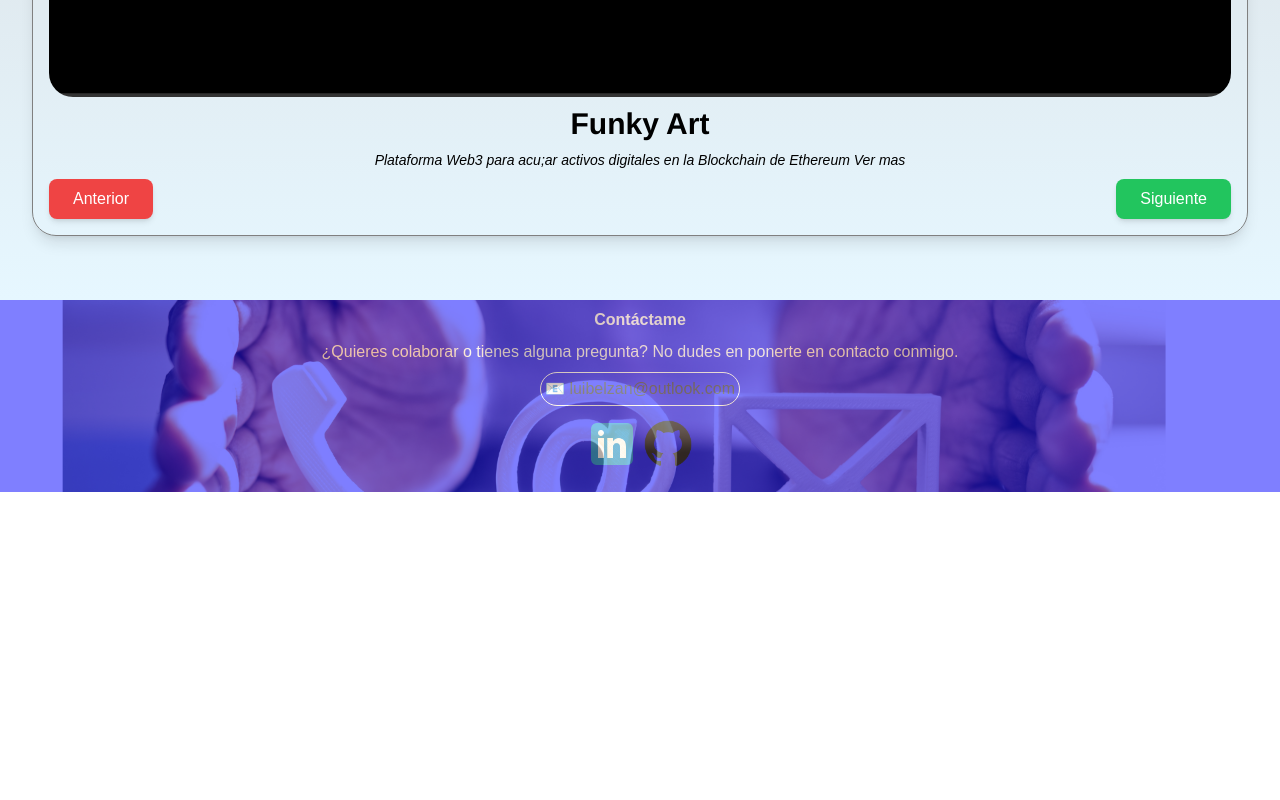
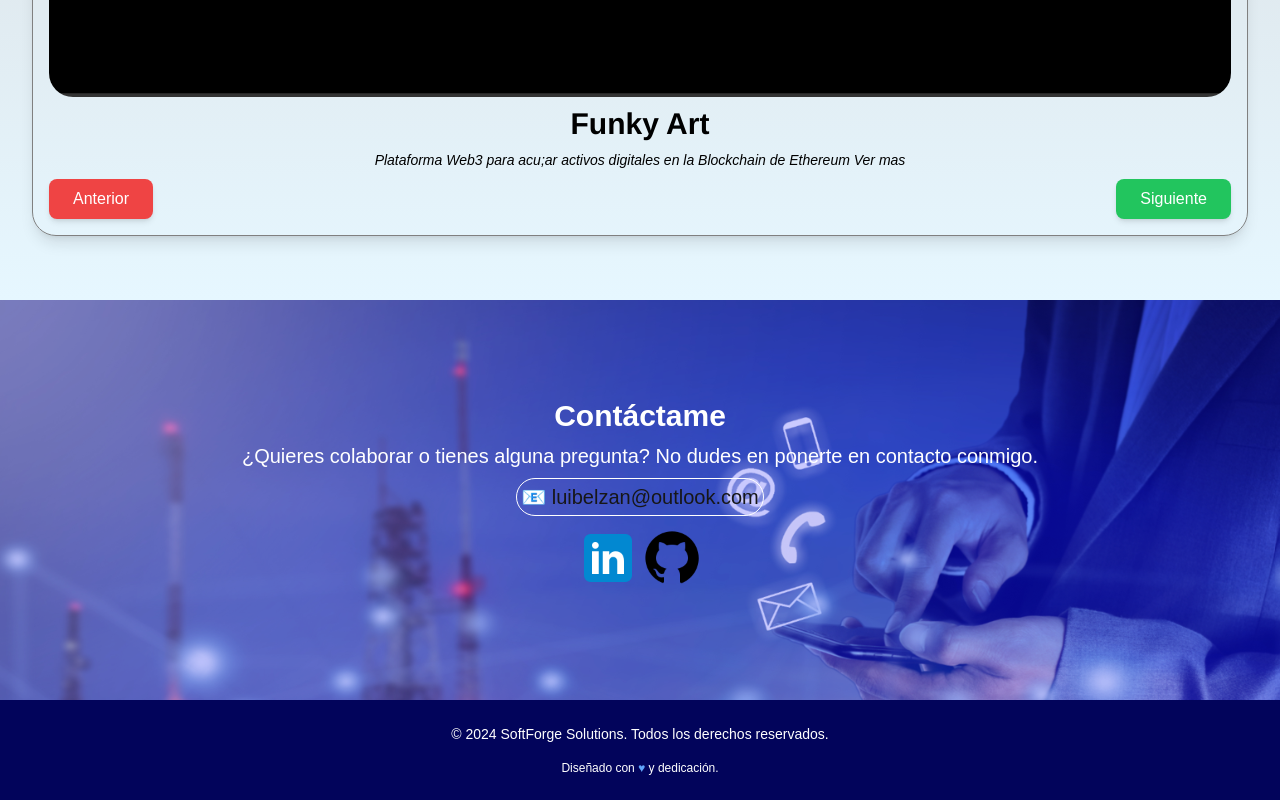
Before and after one commit to luibelzan/personal-portfolio, a Next.js app: page / in a window 1280 px wide. Shown: the part 2261-3061 px from the top of the page. Before the commit the page ends 2753 px from the top, so only its background shows below. Built offline with nearby package versions, Linux system fonts and the light colour scheme; a web font is replaced by a local one.

Commit message:
Footer section added

```diff
--- /dev/null
+++ b/app/components/footer.tsx
@@ -0,0 +1,13 @@
+const Footer = () => {
+
+    return (
+        <footer className=" text-white py-6">
+            <div className="container mx-auto text-center">
+                <p className="text-sm">© 2024 SoftForge Solutions. Todos los derechos reservados.</p>
+                <p className="text-xs mt-4">Diseñado con <span className="text-blue-400">♥</span> y dedicación.</p>
+            </div>
+        </footer>
+    )
+}
+
+export default Footer;
--- a/app/globals.css
+++ b/app/globals.css
@@ -318,18 +318,17 @@ h4 {
 
 /*Estilos contactame*/
 .contact-container {
-  background-image: url('../public/prueba.png');
-  background-size: cover;
-  background-position: center;
-  background-repeat: no-repeat;
-  background-color: blue;
-
+  background-color: rgba(0, 0, 255, 0.208); /* Azul con opacidad */
+  background-image: url('../public/contacta.png');
+  background-blend-mode: overlay; /* Combina imagen y color */
+  background-size: cover; /* Asegura que la imagen cubra todo el div */
+  background-repeat: no-repeat; /* Evita repeticiones de la imagen */
+  height: 50vh;
+  align-items: center;
 }
 
 .contact-section {
-  background-color: blue;
   width: 100%;
-  opacity: 50%;
 }
 
 .email-container {
@@ -337,3 +336,23 @@ h4 {
   border-radius: 50px;
   margin-bottom: 10px;
 }
+
+
+/*Estilos footer*/
+footer {
+  background-color: rgb(2 4 91);
+  color: #ffffff;           /* Texto blanco */
+  width: 100%;
+}
+
+footer a img {
+  transition: transform 0.3s ease;
+}
+
+footer a img:hover {
+  transform: scale(1.1); /* Efecto de zoom al pasar el mouse */
+}
+
+footer p span {
+  color: #60A5FA; /* Azul claro para resaltar */
+}
--- a/app/page.tsx
+++ b/app/page.tsx
@@ -3,6 +3,7 @@ import styles from "./page.module.css";
 import Head from "next/head";
 import ServiceCard from "./components/serviceCard";
 import ProjectSlider from "./components/projectSlider";
+import Footer from "./components/footer";
 
 const services = [
   {
@@ -83,20 +84,24 @@ export default function Home() {
         <div className="contact-container flex w-full justify-center">
 
             <section className="contact-section flex flex-col items-center">
-              <h2 className="text-white font-extrabold p-2">Contáctame</h2>
-              <p className="text-white pb-2">¿Quieres colaborar o tienes alguna pregunta? No dudes en ponerte en contacto conmigo.</p>
+              <h2 className="text-white font-extrabold p-2 text-3xl">Contáctame</h2>
+              <p className="text-white pb-2 text-xl">¿Quieres colaborar o tienes alguna pregunta? No dudes en ponerte en contacto conmigo.</p>
               <div className="email-container p-1">
-                <p>📧 <a href="mailto:luibelzan@outlook.com">luibelzan@outlook.com</a></p>
+                <p className="text-xl">📧 <a href="mailto:luibelzan@outlook.com">luibelzan@outlook.com</a></p>
               </div>
               <div className="social-links flex flex-row pb-5">
                 <a href="https://www.linkedin.com/in/tuusuario" target="_blank" aria-label="LinkedIn">
-                  <img src="linkedin.png" alt="LinkedIn Logo" className="max-w-14"/>
+                  <img src="linkedin.png" alt="LinkedIn Logo" className="max-w-16"/>
                 </a>
                 <a href="https://github.com/tuusuario" target="_blank" aria-label="GitHub">
-                  <img src="github.png" alt="GitHub Logo" className="max-w-14"/>
+                  <img src="github.png" alt="GitHub Logo" className="max-w-16"/>
                 </a>
               </div>
             </section>
+          </div>
+
+          <div className="footer-container w-full">
+            <Footer/>
           </div>
 
 
```
Also changed, not shown: public/contacta.png (added).
